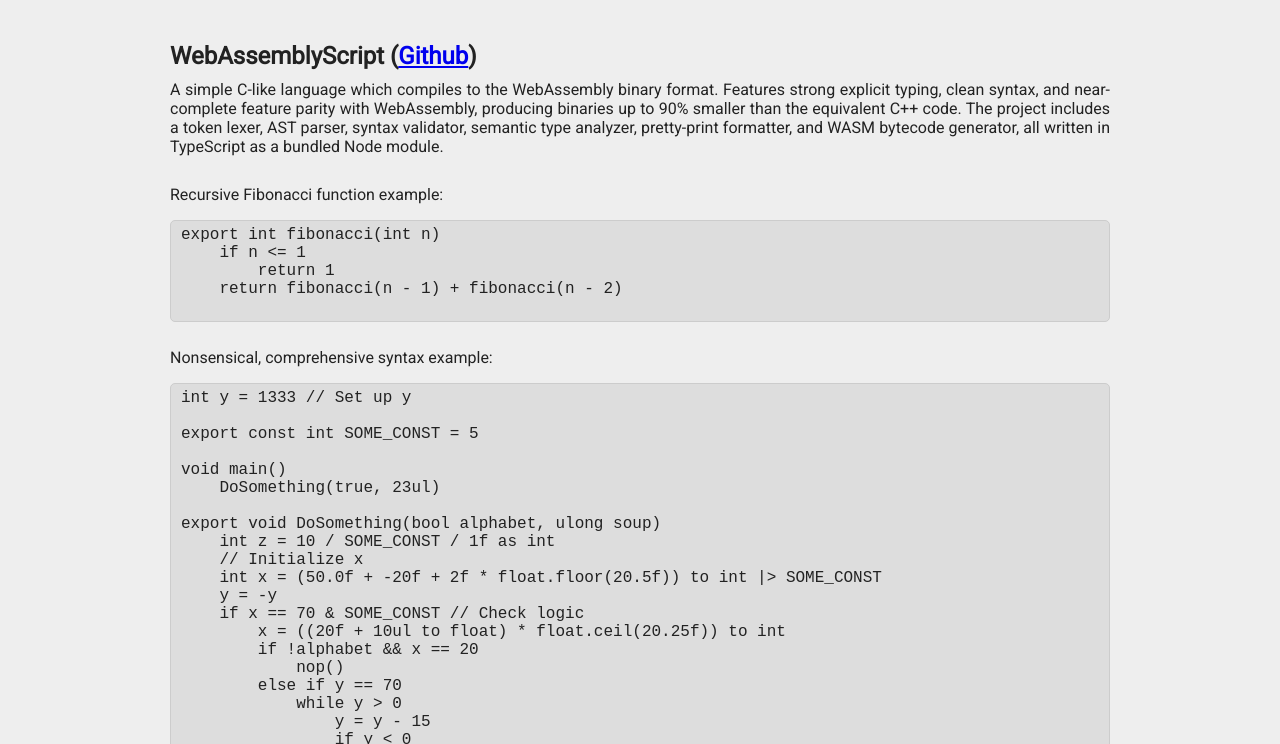
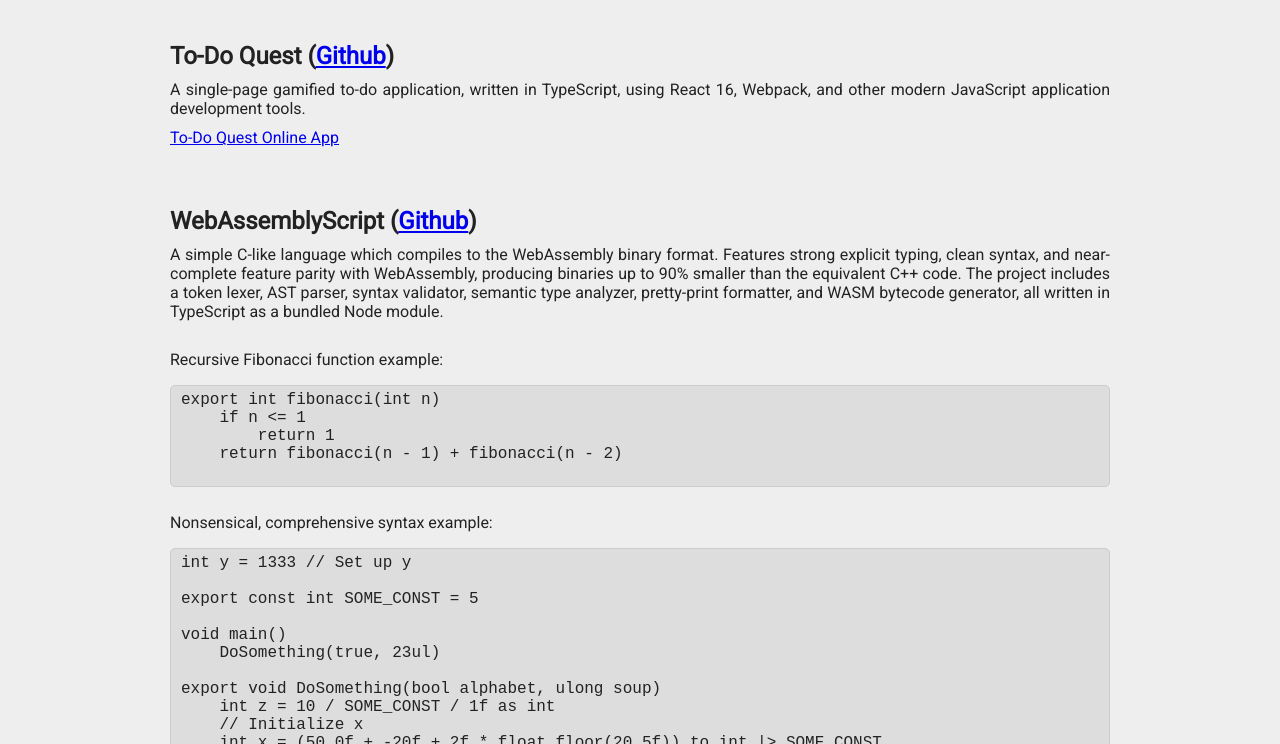
Before and after one commit to Hawkbat/jtho.me, a plain HTML site: page code/index.html in a window 1280 px wide. Shown: the part 56-800 px from the top of the page. Drawn offline with Linux system fonts and the light colour scheme; files whose address does not match are found by name.

Commit message:
To-Do Quest Stub

```diff
--- a/code/index.html
+++ b/code/index.html
@@ -20,6 +20,11 @@
 		</nav>
 	</header>
 	<main>
+		<section class="heading">
+			<b>To-Do Quest (<a href="https://github.com/Hawkbat/ToDoQuest">Github</a>)</b>
+			<div>A single-page gamified to-do application, written in TypeScript, using React 16, Webpack, and other modern JavaScript application development tools.</div>
+			<div><a href="/ToDoQuest/">To-Do Quest Online App</a></div>
+		</section>
 		<section class="heading">
 			<b>WebAssemblyScript (<a href="https://github.com/Hawkbat/WAScript">Github</a>)</b>
 			<div>A simple C-like language which compiles to the WebAssembly binary format. Features strong explicit typing, clean syntax, and near-complete feature parity with WebAssembly, producing binaries up to 90% smaller than the equivalent C++ code. The project includes a token lexer, AST parser, syntax validator, semantic type analyzer, pretty-print formatter, and WASM bytecode generator, all written in TypeScript as a bundled Node module.</div>
```
